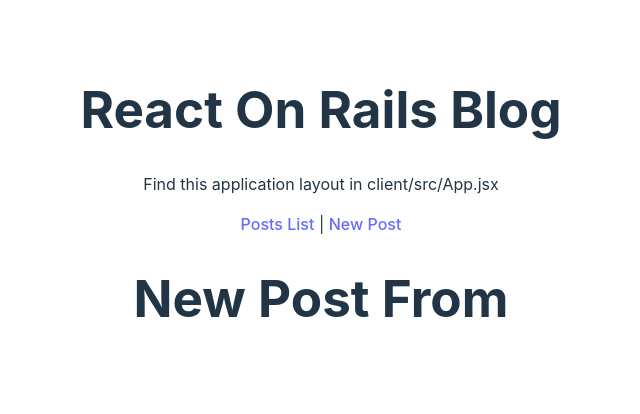
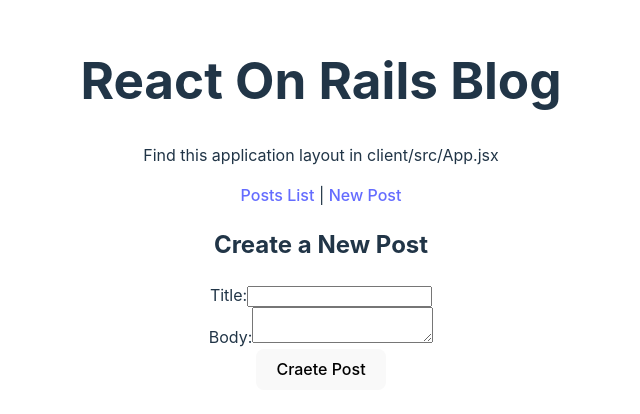
Before and after one commit to iamazharsajjad/react_on_rail7_deanin, a React (Vite) app in the folder client/: page /new in a window 1280 px wide. Shown: the part 196-610 px from the top of the page, without its empty margins (319-959 px from the left). Built offline with nearby package versions, Linux system fonts and the light colour scheme; no server answers.

Commit message:
Implemented New Post form!

```diff
--- a/client/src/components/AppRoutes.jsx
+++ b/client/src/components/AppRoutes.jsx
@@ -2,6 +2,7 @@
 import  {Route, Routes} from 'react-router-dom';
 import PostsList from '../features/post/PostsList';
 import PostDetails from '../features/post/PostDetails';
+import NewPostForm from '../features/post/NewPostForm';
 
 function AppRoutes(){
     return(
@@ -9,7 +10,7 @@
         <Routes>
             <Route path="/" element={<PostsList />} />
             <Route path="posts/:id" element={<PostDetails />}/>
-            <Route path="/new" element = {<h1>New Post From</h1>} />
+            <Route path="/new" element = {<NewPostForm />} />
         </Routes>
         </>
     )
--- /dev/null
+++ b/client/src/features/post/NewPostForm.jsx
@@ -0,0 +1,61 @@
+import React, {useState} from 'react';
+import { useNavigate } from 'react-router-dom';
+import { API_URL } from '../../constants';
+
+function NewPostForm() {
+  const[title, setTitle] = useState("");
+  const[body, setBody] = useState("");
+  const navigate = useNavigate();
+  const handleSubmit = async (e) =>{
+    e.preventDefault();
+    const postData = { title, body };
+
+
+    const response = await fetch(API_URL, {
+      method: 'POST',
+      headers: {
+        "Content-Type": "application/json"
+      },
+      body: JSON.stringify( postData ),
+
+    });
+
+    if (response.ok){
+      const { id } = await response.json();
+      navigate(`/posts/${id}`);
+    }else{
+      console.log("An error was occured.");
+    }
+  };
+  return (
+    <>
+      <div>
+        <h2>Create a New Post</h2>
+        <form onSubmit={handleSubmit}>
+          <div>
+            <label htmlFor="titleInput">Title:</label>
+            <input
+              id="titleInput"
+              type="text"
+              value={title}
+              onChange={(e) => setTitle(e.target.value)}
+              required />
+          </div>
+          <div>
+            <label htmlFor="bodyInput">Body:</label>
+            <textarea
+              id="bodyInput"
+              value={body}
+              onChange={(e) => setBody(e.target.value)}
+              required />
+          </div>
+          <div>
+            <button type="submit">Craete Post</button>
+          </div>
+        </form>
+      </div>
+    </>
+  )
+}
+
+export default NewPostForm;
```
Also changed, not shown: 1 other file (tests, documents, lock files or other folders).
